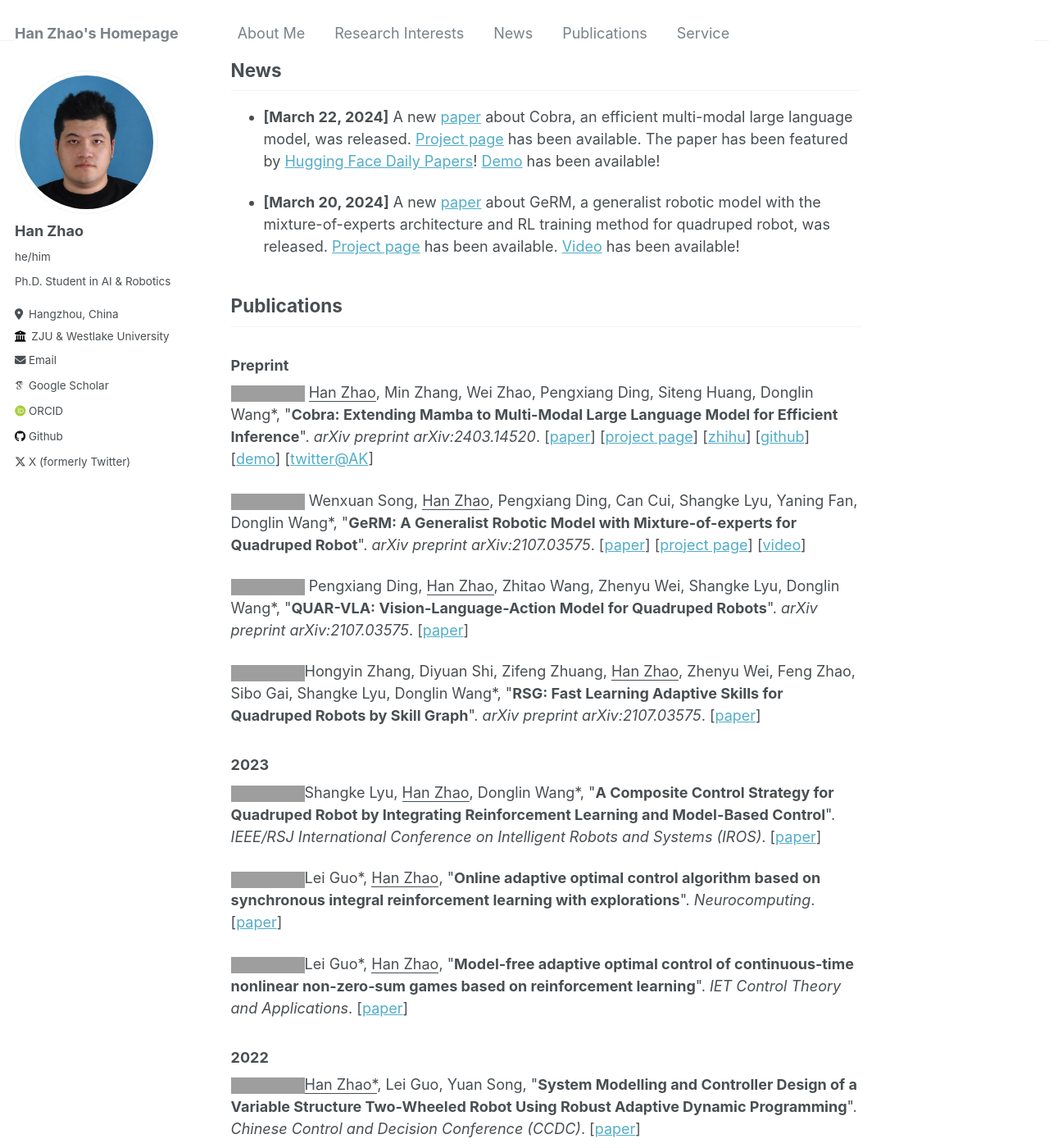
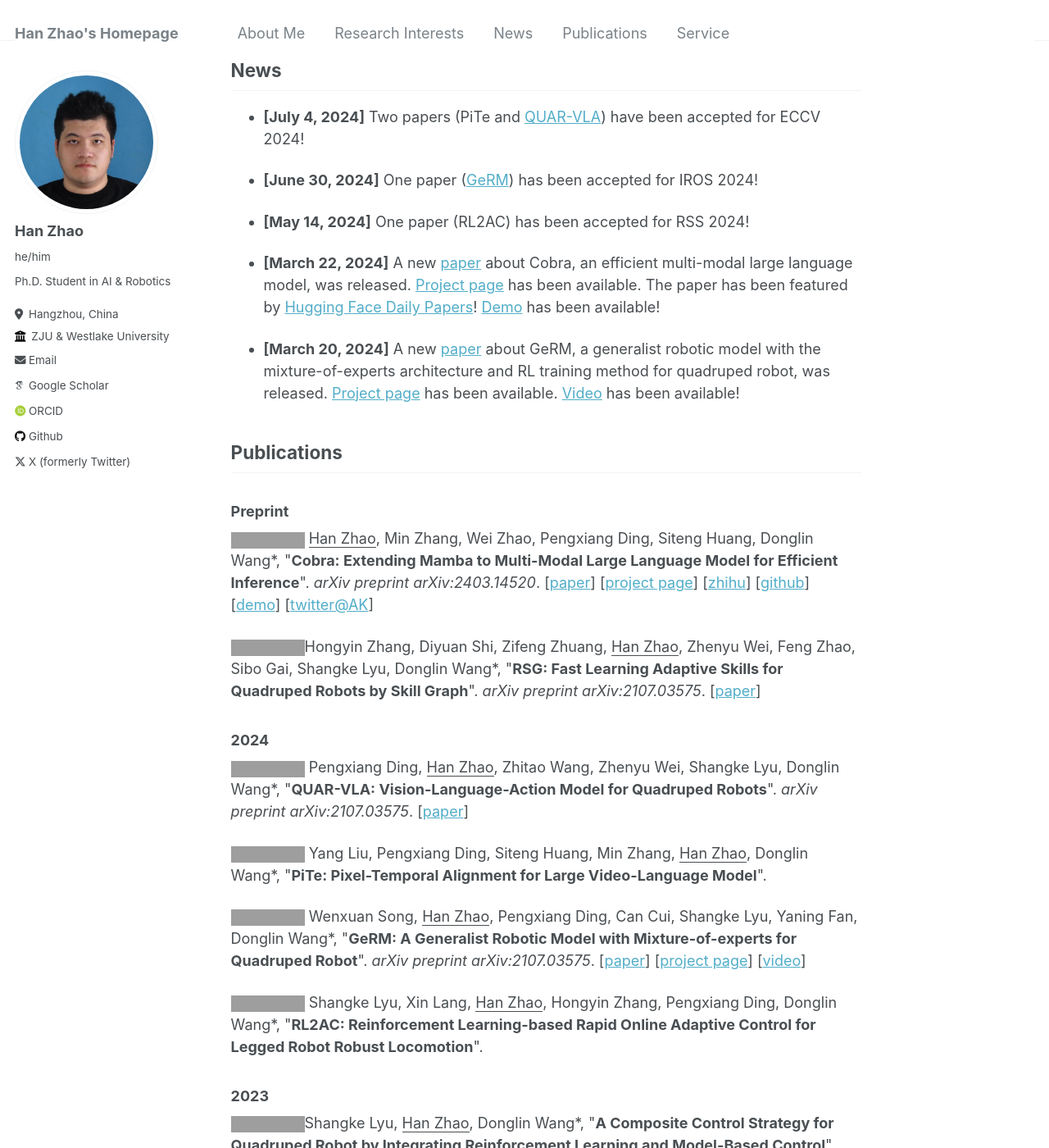
Before and after one commit to h-zhao1997/h-zhao1997.github.io, a Jekyll site: the page built from _pages/about.md, in a window 1280 px wide and 1400 px high, scrolled down 953 px. Shown: the whole window at 82% size. Built offline with Jekyll 4.4.1, drawn with Linux system fonts in a browser that asks for light colours; some web fonts are replaced; grey boxes are pictures that could not be loaded.

Commit message:
Update about.md

```diff
--- a/_pages/about.md
+++ b/_pages/about.md
@@ -27,6 +27,12 @@ Specifically, I am interested in:
 
 <h2 id='news'>News</h2>
 
+* **[July 4, 2024]** Two papers (PiTe and [QUAR-VLA](https://arxiv.org/abs/2312.14457)) have been accepted for ECCV 2024!
+
+* **[June 30, 2024]** One paper ([GeRM](https://arxiv.org/abs/2403.13358)) has been accepted for IROS 2024!
+
+* **[May 14, 2024]** One paper (RL2AC) has been accepted for RSS 2024!
+
 * **[March 22, 2024]** A new [paper](https://arxiv.org/abs/2403.14520) about Cobra, an efficient multi-modal large language model, was released. [Project page](https://sites.google.com/view/cobravlm) has been available. The paper has been featured by [Hugging Face Daily Papers](https://huggingface.co/papers?date=2024-03-22)! [Demo](https://huggingface.co/spaces/han1997/cobra) has been available!
 
 * **[March 20, 2024]** A new [paper](https://arxiv.org/abs/2403.13358) about GeRM, a generalist robotic model with the mixture-of-experts architecture and RL training method for quadruped robot, was released. [Project page](https://songwxuan.github.io/GeRM/) has been available. [Video](https://www.youtube.com/watch?v=tjgIxsXW0JU) has been available!
@@ -38,11 +44,16 @@ Specifically, I am interested in:
 
 <a href="https://arxiv.org/abs/2403.14520" target="_blank"><img src="https://img.shields.io/badge/arXiv-2403.14520-B31B1B?style=for-the-badge"></a> <u>Han Zhao</u>, Min Zhang, Wei Zhao, Pengxiang Ding, Siteng Huang, Donglin Wang\*, &quot;**Cobra: Extending Mamba to Multi-Modal Large Language Model for Efficient Inference**&quot;. *arXiv preprint arXiv:2403.14520*. [[paper](https://arxiv.org/pdf/2403.14520.pdf)] [[project page](https://sites.google.com/view/cobravlm)] [[zhihu](https://zhuanlan.zhihu.com/p/688544752)] [[github](https://github.com/h-zhao1997/cobra)] [[demo](https://huggingface.co/spaces/han1997/cobra)] [[twitter@AK](https://twitter.com/_akhaliq/status/1771033002748837953?t=6S4PVZXg6GcXqi_-PFzipw&s=19)]
 
-<a href="https://arxiv.org/abs/2403.13358" target="_blank"><img src="https://img.shields.io/badge/arXiv-2403.13358-B31B1B?style=for-the-badge"></a> Wenxuan Song, <u>Han Zhao</u>, Pengxiang Ding, Can Cui, Shangke Lyu, Yaning Fan, Donglin Wang\*, &quot;**GeRM: A Generalist Robotic Model with Mixture-of-experts for Quadruped Robot**&quot;. *arXiv preprint arXiv:2107.03575*. [[paper](https://arxiv.org/abs/2403.13358)] [[project page](https://songwxuan.github.io/GeRM/)] [[video](https://www.youtube.com/watch?v=tjgIxsXW0JU)]
+<a href="https://arxiv.org/abs/2311.06015" target="_blank"><img src="https://img.shields.io/badge/arXiv-2311.06015-B31B1B?style=for-the-badge"></a>Hongyin Zhang, Diyuan Shi, Zifeng Zhuang, <u>Han Zhao</u>, Zhenyu Wei, Feng Zhao, Sibo Gai, Shangke Lyu, Donglin Wang\*, &quot;**RSG: Fast Learning Adaptive Skills for Quadruped Robots by Skill Graph**&quot;. *arXiv preprint arXiv:2107.03575*. [[paper](https://arxiv.org/abs/2311.06015)]
 
-<a href="https://arxiv.org/abs/2312.14457" target="_blank"><img src="https://img.shields.io/badge/arXiv-2312.14457-B31B1B?style=for-the-badge"></a> Pengxiang Ding, <u>Han Zhao</u>, Zhitao Wang, Zhenyu Wei, Shangke Lyu, Donglin Wang\*, &quot;**QUAR-VLA: Vision-Language-Action Model for Quadruped Robots**&quot;. *arXiv preprint arXiv:2107.03575*. [[paper](https://arxiv.org/abs/2312.14457)]
+### 2024
+<a href="https://arxiv.org/abs/2312.14457" target="_blank"><img src="https://img.shields.io/badge/ECCV-2024-blue?style=for-the-badge"></a> Pengxiang Ding, <u>Han Zhao</u>, Zhitao Wang, Zhenyu Wei, Shangke Lyu, Donglin Wang\*, &quot;**QUAR-VLA: Vision-Language-Action Model for Quadruped Robots**&quot;. *arXiv preprint arXiv:2107.03575*. [[paper](https://arxiv.org/abs/2312.14457)]
 
-<a href="https://arxiv.org/abs/2311.06015" target="_blank"><img src="https://img.shields.io/badge/arXiv-2311.06015-B31B1B?style=for-the-badge"></a>Hongyin Zhang, Diyuan Shi, Zifeng Zhuang, <u>Han Zhao</u>, Zhenyu Wei, Feng Zhao, Sibo Gai, Shangke Lyu, Donglin Wang\*, &quot;**RSG: Fast Learning Adaptive Skills for Quadruped Robots by Skill Graph**&quot;. *arXiv preprint arXiv:2107.03575*. [[paper](https://arxiv.org/abs/2311.06015)]
+<a target="_blank"><img src="https://img.shields.io/badge/ECCV-2024-blue?style=for-the-badge"></a> Yang Liu, Pengxiang Ding, Siteng Huang, Min Zhang, <u>Han Zhao</u>, Donglin Wang\*, &quot;**PiTe: Pixel-Temporal Alignment for Large Video-Language Model**&quot;.
+
+<a href="https://arxiv.org/abs/2403.13358" target="_blank"><img src="https://img.shields.io/badge/IROS-2024-blue?style=for-the-badge"></a> Wenxuan Song, <u>Han Zhao</u>, Pengxiang Ding, Can Cui, Shangke Lyu, Yaning Fan, Donglin Wang\*, &quot;**GeRM: A Generalist Robotic Model with Mixture-of-experts for Quadruped Robot**&quot;. *arXiv preprint arXiv:2107.03575*. [[paper](https://arxiv.org/abs/2403.13358)] [[project page](https://songwxuan.github.io/GeRM/)] [[video](https://www.youtube.com/watch?v=tjgIxsXW0JU)]
+
+<a target="_blank"><img src="https://img.shields.io/badge/RSS-2024-blue?style=for-the-badge"></a> Shangke Lyu, Xin Lang, <u>Han Zhao</u>, Hongyin Zhang, Pengxiang Ding, Donglin Wang\*, &quot;**RL2AC: Reinforcement Learning-based Rapid Online Adaptive Control for Legged Robot Robust Locomotion**&quot;.
 
 ### 2023
 <a href="https://ieeexplore.ieee.org/document/10341908/" target="_blank"><img src="https://img.shields.io/badge/IROS-2023-blue?style=for-the-badge"></a>Shangke Lyu, <u>Han Zhao</u>, Donglin Wang\*, &quot;**A Composite Control Strategy for Quadruped Robot by Integrating Reinforcement Learning and Model-Based Control**&quot;. *IEEE/RSJ International Conference on Intelligent Robots and Systems (IROS)*. [[paper](https://ieeexplore.ieee.org/document/10341908/)]
```
